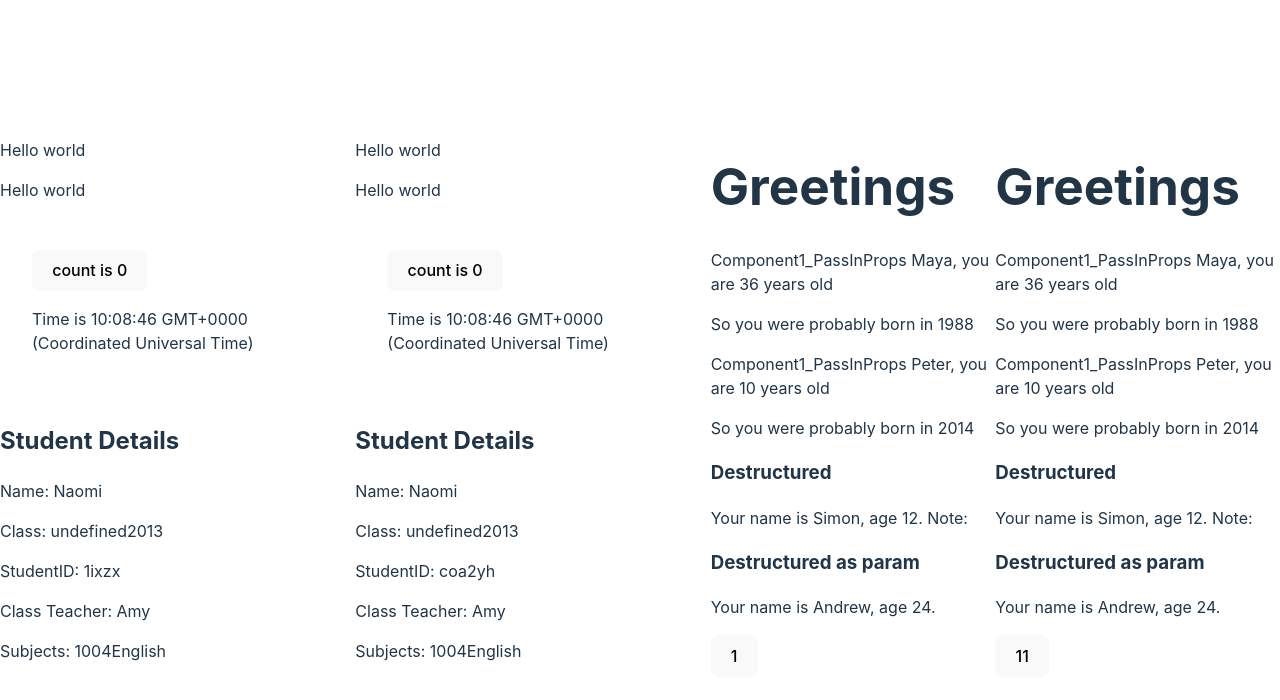
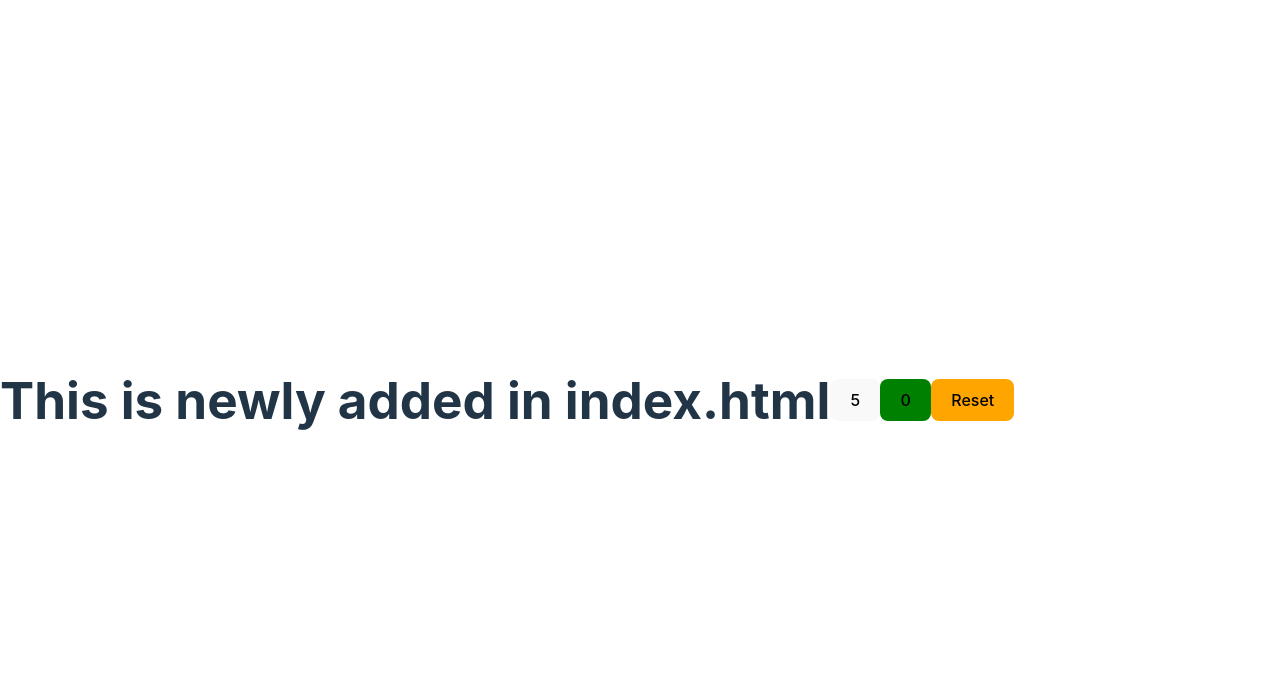
Before and after one commit to Xxx-in/Project, a React (Vite) app in the folder Project/: page / in a window 1280 px wide. Shown: the top 700 px of the page. Built offline with nearby package versions, Linux system fonts and the light colour scheme.

Commit message:
Part1c - State & Event handler within own component

```diff
--- a/Project/index.html
+++ b/Project/index.html
@@ -11,6 +11,7 @@
     <div id="part1a"></div>
     <div id="part1c_1_props"></div>
     <div id="part1c_1_props2"></div>
+    <div id="part1c_2_state"></div>
     <script type="module" src="/src/main.jsx"></script>
   </body>
 </html>
--- /dev/null
+++ b/Project/src/Part1C_ComponentState_EventHandlers/2_App_State.jsx
@@ -0,0 +1,68 @@
+import { useState } from 'react';
+
+// 6 - useState() hook to store varying data that will trigger re-render when value changes
+// |_ State = varying data that will change over time
+// |_ State is attached to component where it is defined in -> re-render happens to the attached component
+// Equivalent to declaring a variable with an implicit event handler that re-renders Component when value change
+const App = () => {
+  return (
+    <>
+      <Component1_TimerCounter />
+      <Component2_ClickCounter />
+      {/* <Component3_HelloCounter /> */}
+    </>
+  );
+};
+
+function Component1_TimerCounter() {
+  const [counter, setCounter] = useState(0); // [variable, setterFn] = useState(initValue);
+
+  setTimeout(
+    () => setCounter(counter + 1), // setCounter(): update counter variable -> counter state changes -> re-render entire App component
+    1000
+  );
+
+  return (
+    <button>{counter}</button>
+  );
+}
+
+// 7 - Event handler
+let Component2_ClickCounter = () => {
+  let [clickCounter, setClickCounter] = useState(0);
+
+  // 7.1 - Define handler function as logic to be done when event happens
+  function handleClick() {
+    setClickCounter(clickCounter++);
+    alert(`Button clicked ${clickCounter} times.`);
+  }
+
+  return (
+    <>
+      {/*  7.2 - Attach to handler function to event listener */}
+      <button onClick={handleClick} style={{ backgroundColor: "green" }}> {clickCounter}</button >
+      <button onClick={() => setClickCounter(0)} style={{ backgroundColor: "orange" }}>Reset</button>
+    </>
+  );
+};
+
+// 8 - Event handler must be assigned to a function / function reference
+let Component3_HelloCounter = () => {
+  let [helloCounter, setHelloCounter] = useState(0);
+
+  return (
+    <>
+      {/* 8.1 - To render component from JSX code, JSX is transpiled to JS -> JS's nature is to execute function call immediately -> trigger re-render -> infinite re-render */}
+      {/* Error: Too much re-render */}
+      {/* Function call is not treated as  */}
+      <button onClick={setHelloCounter(0)} style={{ backgroundColor: "pink" }}>Hello!</button>
+    </>
+  );
+};
+
+// Function vs Function Call vs Function Reference
+// Function = function declaration
+// Function Call = functionName()
+// Function Reference = functionName
+
+export default App;
--- a/Project/src/main.jsx
+++ b/Project/src/main.jsx
@@ -2,8 +2,10 @@ import React from 'react';
 import ReactDOM from 'react-dom/client';
 import App from './Part1A_IntroToReact/App.jsx';
 import App2 from './Part1C_ComponentState_EventHandlers/1_App_Props.jsx';
+import App_State from './Part1C_ComponentState_EventHandlers/2_App_State.jsx';
 import './index.css';
 
+/*
 // In index.html, retrieve element with ID 'root' & render React component as child of retrieved element
 ReactDOM.createRoot(document.getElementById('title')).render(
   <React.StrictMode>
@@ -38,12 +40,10 @@ setInterval(() => {
   counter += 1;
 }, 1000);
 
+*/
 
-setInterval(() => {
-  ReactDOM.createRoot(document.getElementById('part1c_1_props2')).render(
-    <React.StrictMode>
-      <App2 counter={counter} />
-    </React.StrictMode>,
-  );
-  counter += 1;
-}, 1000)
+ReactDOM.createRoot(document.getElementById('part1c_2_state')).render(
+  <React.StrictMode>
+    <App_State />
+  </React.StrictMode>,
+);
```
